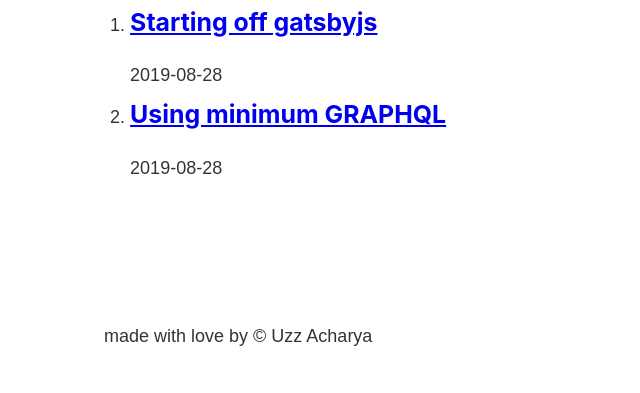
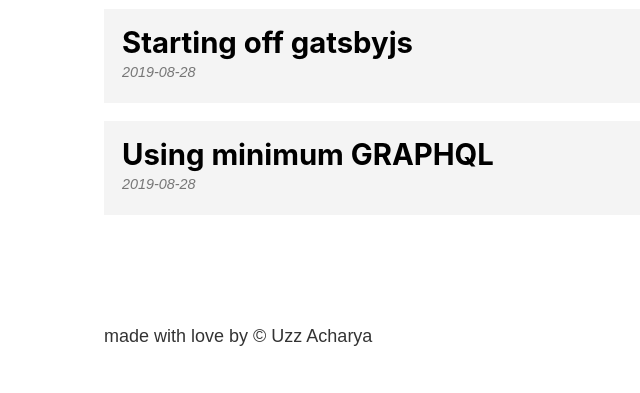
Before and after one commit to ujjalacharya/gatsby-blog, a Gatsby site in the folder gatsby-gettin-started/: page /blog in a window 1280 px wide. Shown: the part 407-800 px from the top of the page, without its empty margins (179-819 px from the left). Built offline with nearby package versions, Linux system fonts and the light colour scheme; Gatsby itself is replaced by a stand-in of ours.

Commit message:
add styling for blogs page

```diff
--- a/gatsby-gettin-started/src/components/Footer.js
+++ b/gatsby-gettin-started/src/components/Footer.js
@@ -1,5 +1,6 @@
 import React from "react";
 import {graphql, useStaticQuery} from "gatsby";
+import footerStyles from "./footer.module.scss";
 
 const Header = ()  => {
     const data = useStaticQuery(graphql`
@@ -12,7 +13,7 @@
             }
     `)
     return(
-        <footer>
+        <footer className={footerStyles.footer}>
             <p>made with love by &copy; {data.site.siteMetadata.author}</p>
         </footer>
     )
--- /dev/null
+++ b/gatsby-gettin-started/src/components/footer.module.scss
@@ -0,0 +1,3 @@
+.footer {
+    margin-top: 3rem;
+}
--- a/gatsby-gettin-started/src/pages/blog.js
+++ b/gatsby-gettin-started/src/pages/blog.js
@@ -1,6 +1,8 @@
 import React from "react";
 import { Link, graphql, useStaticQuery } from "gatsby";
 import Layout from "../components/Layout";
+
+import blogStyles from "./blog.module.scss";
 
 const Blog = () => {
     const data = useStaticQuery(graphql`
@@ -24,13 +26,15 @@
 
     return (
         <Layout>
-            <h1>Blog</h1>
-            <ol>
+            <h1>Blogs</h1>
+            <ol className={blogStyles.posts}>
                 {data.allMarkdownRemark.edges.map(edge => {
                     return (
-                        <li>
-                            <h3> <Link to={`/blog/${edge.node.fields.slug}`}>{edge.node.frontmatter.title}</Link> </h3>
+                        <li className={blogStyles.post}>
+                            <Link to={`/blog/${edge.node.fields.slug}`}>
+                            <h2>{edge.node.frontmatter.title}</h2>
                             <p>{edge.node.frontmatter.date}</p>
+                            </Link>
                         </li>
                     )
                 })}
--- /dev/null
+++ b/gatsby-gettin-started/src/pages/blog.module.scss
@@ -0,0 +1,30 @@
+.posts {
+    list-style-type: none;
+    margin: 0;
+}
+
+.post {
+    margin: 1rem 0;
+
+    a {
+        background: #f4f4f4;
+        color: #000000;
+        display: block;
+        padding: 1rem;
+        text-decoration: none;
+    }
+
+    a:hover {
+        background: #e4e4e4;
+    }
+
+    h2 {
+        margin-bottom: 0;
+    }
+
+    p {
+        color: #777777;
+        font-size: .8rem;
+        font-style: italic;
+    }
+}
--- a/gatsby-gettin-started/src/posts/graphql.md
+++ b/gatsby-gettin-started/src/posts/graphql/graphql.md
@@ -5,6 +5,8 @@
 
 Minimum code of graphql
 
+![Graphql](./graphql.png)
+
 ## Topics covered
 
 1. Gatsby
```
Also changed, not shown: gatsby-gettin-started/src/posts/gatsby/gatsby.jpg (renamed from gatsby-gettin-started/src/posts/gatsby.jpg), gatsby-gettin-started/src/posts/gatsby/gatsby.md (renamed from gatsby-gettin-started/src/posts/gatsby.md), gatsby-gettin-started/src/posts/graphql/graphql.png (added).
